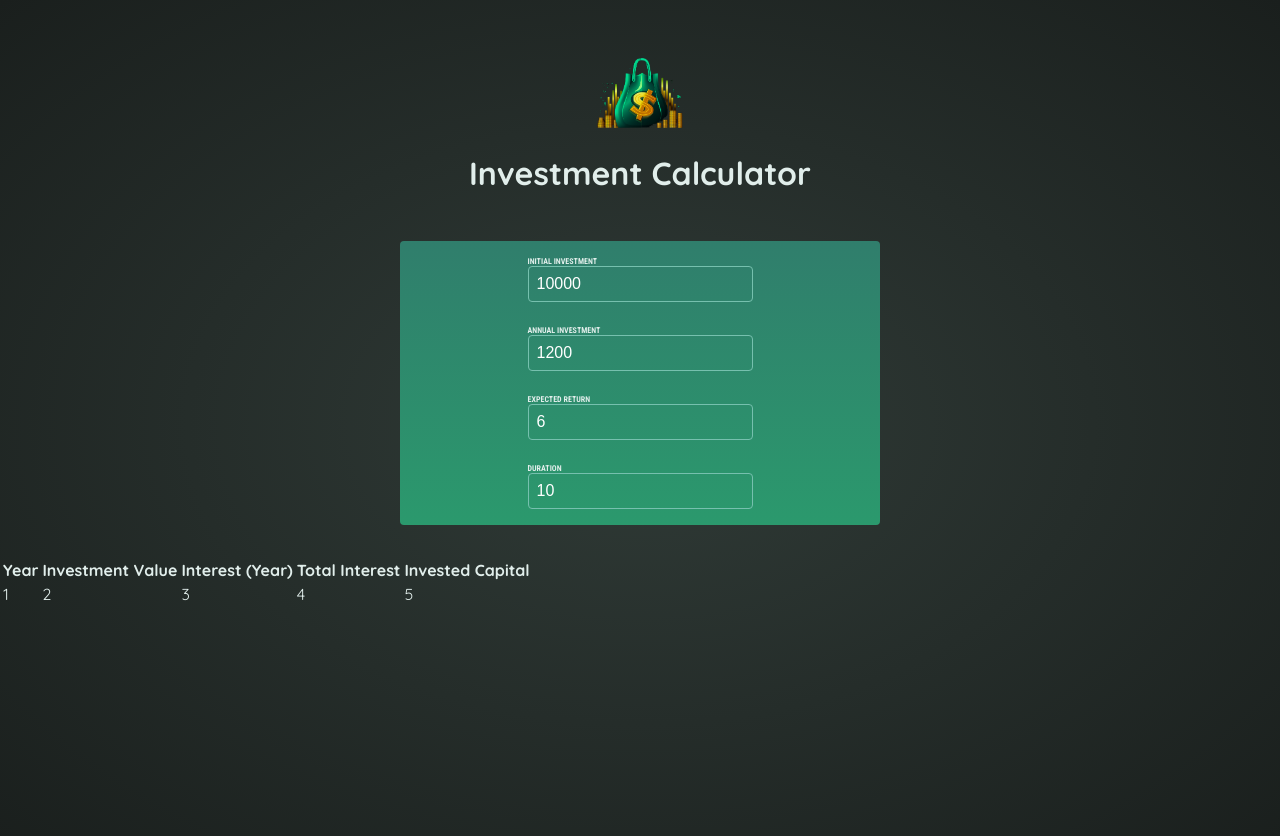
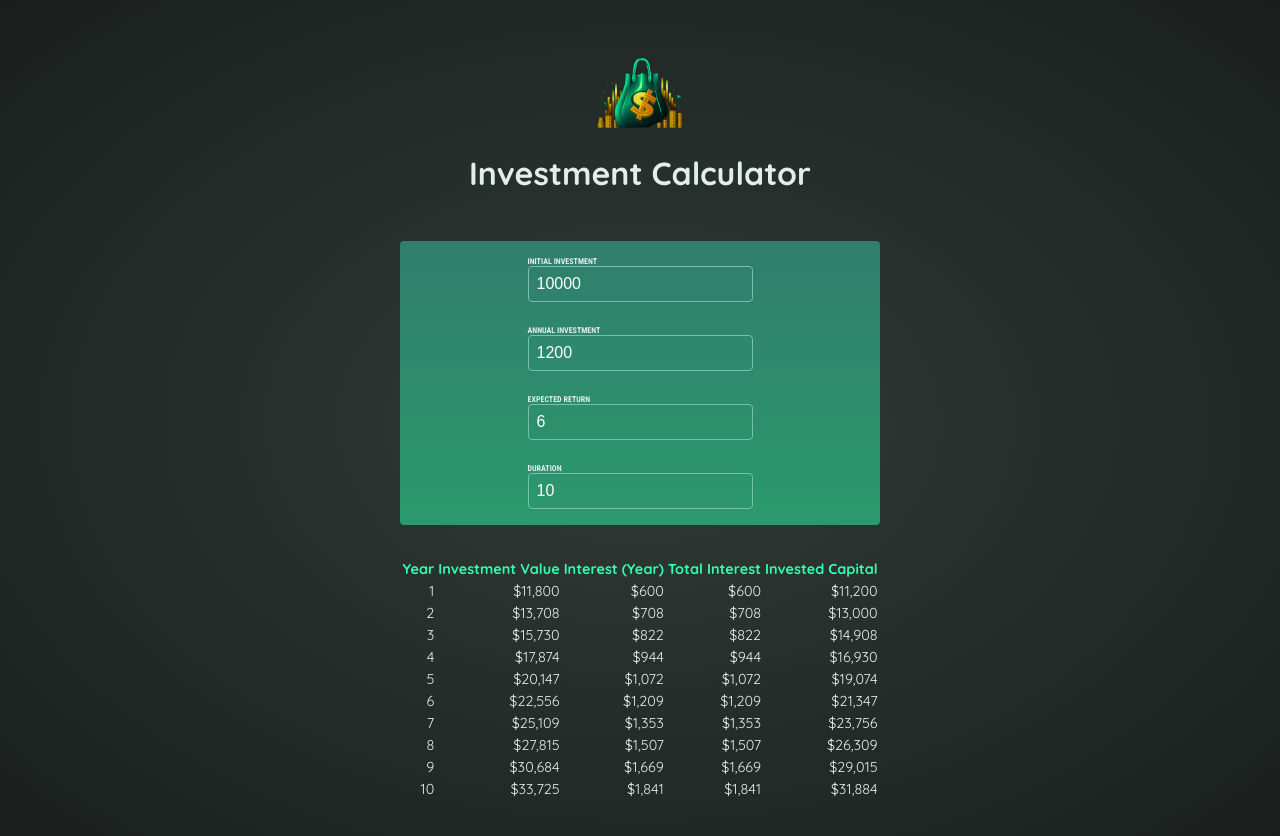
Before and after one commit to Isaiabarzoi/investment-calculator, a React (Vite) app: page / in a window 1280 px wide. Shown: the top 836 px of the page. Built offline with nearby package versions, Linux system fonts and the light colour scheme.

Commit message:
move state in app and pass in child components

```diff
--- a/src/App.jsx
+++ b/src/App.jsx
@@ -1,18 +1,36 @@
+import { useState } from "react";
 import Header from "./components/Header";
 import UserInput from "./components/UserInput";
 import ResultsTable from "./components/ResultsTable";
 
 function App() {
-  const saveUserInput = (userInput) => {
-    const input = userInput;
-    console.log(input);
+  const [userInput, setUserInput] = useState({
+    initialInvestment: 10000,
+    annualInvestment: 1200,
+    expectedReturn: 6,
+    duration: 10,
+  });
+
+  const userInputHandler = (e) => {
+    const { name, value } = e.target;
+    setUserInput((prev) => ({
+      ...prev,
+      [name]: +value,
+    }));
+    // const inputData = {
+    //   initialInvestment: +userInput.initialInvestment,
+    //   annualInvestment: +userInput.annualInvestment,
+    //   expectedReturn: +userInput.expectedReturn,
+    //   duration: +userInput.duration,
+    // };
+    // onSaveInput(inputData);
   };
 
   return (
     <>
       <Header />
-      <UserInput onSaveInput={saveUserInput} />
-      <ResultsTable />
+      <UserInput inputData={userInput} onChangeInput={userInputHandler} />
+      <ResultsTable inputData={userInput} />
     </>
   );
 }
--- a/src/components/ResultsTable.css
+++ b/src/components/ResultsTable.css
@@ -1,8 +1,14 @@
-/* #result {
+#result {
+  margin: auto;
+  max-width: 50rem;
 }
 
 #result thead {
+  font-size: 0.9rem;
+  color: #34ffae;
 }
 
 #result tbody {
-} */
+  font-size: 0.9rem;
+  text-align: right;
+}
--- a/src/components/ResultsTable.jsx
+++ b/src/components/ResultsTable.jsx
@@ -1,6 +1,12 @@
-const ResultsTable = () => {
+import "./ResultsTable.css";
+import { calculateInvestmentResults, formatter } from "../util/investment";
+
+const ResultsTable = ({ inputData }) => {
+  const investmentsData = calculateInvestmentResults(inputData);
+  console.log(investmentsData);
+
   return (
-    <table>
+    <table id="result">
       <thead>
         <tr>
           <th>Year</th>
@@ -11,13 +17,19 @@ const ResultsTable = () => {
         </tr>
       </thead>
       <tbody>
-        <tr>
-          <td>1</td>
-          <td>2</td>
-          <td>3</td>
-          <td>4</td>
-          <td>5</td>
-        </tr>
+        {investmentsData.map((investment) => (
+          <tr key={investment.year}>
+            <td>{investment.year}</td>
+            <td>{formatter.format(investment.valueEndOfYear)}</td>
+            <td>{formatter.format(investment.interest)}</td>
+            <td>{formatter.format(investment.interest)}</td>
+            <td>
+              {formatter.format(
+                investment.valueEndOfYear - investment.interest
+              )}
+            </td>
+          </tr>
+        ))}
       </tbody>
     </table>
   );
--- a/src/components/UserInput.jsx
+++ b/src/components/UserInput.jsx
@@ -1,27 +1,9 @@
-import { useState } from "react";
+// import { useState } from "react";
 import "./UserInput.css";
 
-const UserInput = ({ onSaveInput }) => {
-  const [userInput, setUserInput] = useState({
-    initialInvestment: 10000,
-    annualInvestment: 1200,
-    expectedReturn: 6,
-    duration: 10,
-  });
-
+const UserInput = ({ inputData, onChangeInput }) => {
   const userInputHandler = (e) => {
-    const { name, value } = e.target;
-    setUserInput((prev) => ({
-      ...prev,
-      [name]: value,
-    }));
-    const inputData = {
-      initialInvestment: +userInput.initialInvestment,
-      annualInvestment: +userInput.annualInvestment,
-      expectedReturn: +userInput.expectedReturn,
-      duration: +userInput.duration,
-    };
-    onSaveInput(inputData);
+    onChangeInput(e);
   };
 
   return (
@@ -32,7 +14,7 @@ const UserInput = ({ onSaveInput }) => {
           <input
             type="number"
             name="initialInvestment"
-            value={userInput.initialInvestment}
+            value={inputData.initialInvestment}
             onChange={userInputHandler}
           />
         </div>
@@ -41,7 +23,7 @@ const UserInput = ({ onSaveInput }) => {
           <input
             type="number"
             name="annualInvestment"
-            value={userInput.annualInvestment}
+            value={inputData.annualInvestment}
             onChange={userInputHandler}
           />
         </div>
@@ -50,7 +32,7 @@ const UserInput = ({ onSaveInput }) => {
           <input
             type="number"
             name="expectedReturn"
-            value={userInput.expectedReturn}
+            value={inputData.expectedReturn}
             onChange={userInputHandler}
           />
         </div>
@@ -59,7 +41,7 @@ const UserInput = ({ onSaveInput }) => {
           <input
             type="number"
             name="duration"
-            value={userInput.duration}
+            value={inputData.duration}
             onChange={userInputHandler}
           />
         </div>
```
